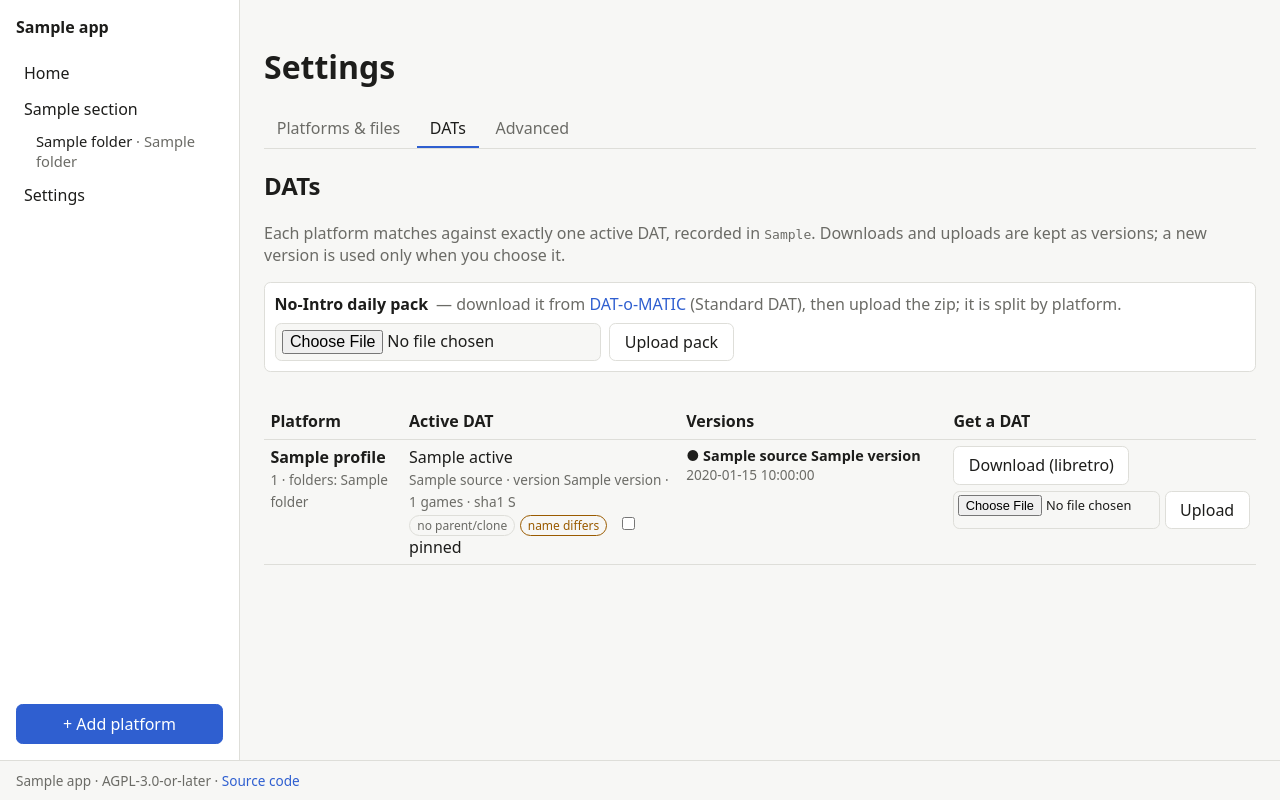
After one commit to joaopn/1g1r-webui, a Python web app: template src/g1r/web/templates/dats.html in a window 1280 px wide. The commit adds this page. Run offline with Jinja, Linux system fonts and the light colour scheme; the template is opened without the code that fills it: most values are stand-ins (such as "Sample title", 1, 10 or a date in 2020).

Commit message:
Add Settings -> DATs: download, upload, pack, versions, pin
One row per supported platform shows the active DAT (source, version,
game count, SHA1, identification-only / no parent-clone / name-differs
badges), its stored versions with 'use', and Download (libretro) /
Upload buttons; a pack upload and a DAT-o-MATIC link sit on top. Hash
display length is a config value.

```diff
--- a/src/g1r/web/static/app.css
+++ b/src/g1r/web/static/app.css
@@ -72,3 +72,20 @@ button.subtle { background: none; color: var(--muted); }
 .facts dt { color: var(--muted); }
 .facts dd { margin: 0; }
 section { margin-bottom: calc(var(--gap) * 2); }
+.tabs { display: flex; gap: 0.25rem; border-bottom: 1px solid var(--border); margin-bottom: var(--gap); }
+.tabs a { padding: 0.45rem 0.8rem; color: var(--muted); border-bottom: 2px solid transparent; }
+.tabs a.active { color: var(--text); border-bottom-color: var(--accent); }
+.badge { display: inline-block; font-size: 0.75rem; padding: 0.05rem 0.45rem; border-radius: 999px; border: 1px solid var(--border); color: var(--muted); margin-top: 0.2rem; }
+.badge.warn { color: var(--warn); border-color: var(--warn); }
+form.inline { display: inline; }
+label.inline { display: inline; font-weight: normal; margin: 0 0 0 0.4rem; }
+label.inline input { width: auto; }
+button.link { background: none; border: none; color: var(--accent); padding: 0 0.2rem; }
+button:disabled { opacity: 0.5; cursor: not-allowed; }
+.versions { list-style: none; margin: 0; padding: 0; font-size: 0.9rem; }
+.dats td { vertical-align: top; }
+.get { min-width: 14rem; }
+.get .upload { display: flex; gap: 0.3rem; margin-top: 0.4rem; }
+.get input[type=file] { font-size: 0.8rem; padding: 0.2rem; }
+.pack { display: flex; flex-wrap: wrap; align-items: center; gap: 0.5rem; background: var(--surface); border: 1px solid var(--border); border-radius: var(--radius); padding: 0.6rem; }
+.pack input[type=file] { width: auto; }
--- /dev/null
+++ b/src/g1r/web/templates/dats.html
@@ -0,0 +1,70 @@
+{% extends "base.html" %}
+{% block title %}DATs · Settings · {{ settings.app.name }}{% endblock %}
+{% block content %}
+<h1>Settings</h1>
+{% set tab = 'dats' %}{% include 'settings_nav.html' %}
+{% if msg %}<p class="ok" role="status">{{ msg }}</p>{% endif %}
+{% if error %}<p class="error" role="alert">{{ error }}</p>{% endif %}
+
+<section>
+  <h2>DATs</h2>
+  <p class="muted">Each platform matches against exactly one active DAT, recorded in <code>{{ settings.paths.library_path }}</code>. Downloads and uploads are kept as versions; a new version is used only when you choose it.</p>
+  <form class="pack" method="post" action="/dats/pack" enctype="multipart/form-data">
+    <strong>No-Intro daily pack</strong>
+    <span class="muted">— download it from <a href="{{ sources.nointro.website }}" target="_blank" rel="noopener">DAT-o-MATIC</a> (Standard DAT), then upload the zip; it is split by platform.</span>
+    <input type="file" name="file" accept=".zip" required aria-label="No-Intro daily pack zip">
+    <button type="submit">Upload pack</button>
+  </form>
+</section>
+
+<table class="grid dats">
+  <thead><tr><th>Platform</th><th>Active DAT</th><th>Versions</th><th>Get a DAT</th></tr></thead>
+  <tbody>
+  {% for row in rows %}
+  <tr id="{{ row.id }}">
+    <td><strong>{{ row.profile.name }}</strong><br><span class="muted small">{{ row.id }}{% if row.folders %} · folders: {{ row.folders | join(', ') }}{% endif %}</span></td>
+    <td>
+      {% if row.active %}
+        {{ row.active.header_name }}<br>
+        <span class="muted small">{{ sources[row.active.source].label }} · version {{ row.active.version or '?' }} · {{ "{:,}".format(row.active.game_count) }} games · sha1 <code title="{{ row.active.sha1 }}">{{ row.active.sha1[:settings.ui.hash_display_length] }}</code></span><br>
+        {% if sources[row.active.source].identification_only %}<span class="badge warn" title="No parent/clone data: files are identified, but versions of a game are not grouped from this DAT">identification only</span>{% endif %}
+        {% if not row.active.has_parent_clone and not sources[row.active.source].identification_only %}<span class="badge" title="This DAT carries no parent/clone links">no parent/clone</span>{% endif %}
+        {% if not row.active.matches_platform %}<span class="badge warn" title="The DAT's header name is not {{ row.profile.nointro_dat }}">name differs</span>{% endif %}
+        <form method="post" action="/dats/{{ row.id }}/pin" class="inline">
+          <label class="inline"><input type="checkbox" name="pinned" {{ 'checked' if row.pinned }} onchange="this.form.submit()"> pinned</label>
+        </form>
+      {% else %}
+        <span class="muted">none</span>
+      {% endif %}
+    </td>
+    <td>
+      {% if row.versions %}
+      <ul class="versions">
+        {% for v in row.versions %}
+        <li>
+          {% if row.active and v.id == row.active.id %}<strong>● {{ sources[v.source].label }} {{ v.version or '' }}</strong>
+          {% else %}
+          <form method="post" action="/dats/{{ row.id }}/activate" class="inline">
+            <input type="hidden" name="version_id" value="{{ v.id }}">
+            {{ sources[v.source].label }} {{ v.version or '' }}
+            <button type="submit" class="link" {{ 'disabled' if row.pinned }}>use</button>
+          </form>
+          {% endif %}
+          <span class="muted small">{{ v.added_at }}</span>
+        </li>
+        {% endfor %}
+      </ul>
+      {% else %}<span class="muted">—</span>{% endif %}
+    </td>
+    <td class="get">
+      <form method="post" action="/dats/{{ row.id }}/download" class="inline"><button type="submit" title="{{ sources.libretro.label }}: identification only">Download (libretro)</button></form>
+      <form method="post" action="/dats/{{ row.id }}/upload" enctype="multipart/form-data" class="upload">
+        <input type="file" name="file" accept=".dat,.xml,.zip" required aria-label="DAT file for {{ row.profile.name }}">
+        <button type="submit">Upload</button>
+      </form>
+    </td>
+  </tr>
+  {% endfor %}
+  </tbody>
+</table>
+{% endblock %}
--- a/src/g1r/web/templates/settings.html
+++ b/src/g1r/web/templates/settings.html
@@ -2,6 +2,7 @@
 {% block title %}Settings · {{ settings.app.name }}{% endblock %}
 {% block content %}
 <h1>Settings</h1>
+{% set tab = 'general' %}{% include 'settings_nav.html' %}
 
 <section id="platforms">
   <h2>Platforms</h2>
@@ -41,7 +42,7 @@
   </form>
 </section>
 
-<section>
+<section id="advanced">
   <h2>Advanced</h2>
   <p class="muted">The effective configuration: the shipped defaults merged with
   <code>{{ settings.paths.data_dir }}/{{ settings.paths.user_config_file }}</code>.
--- /dev/null
+++ b/src/g1r/web/templates/settings_nav.html
@@ -0,0 +1,5 @@
+<nav class="tabs" aria-label="Settings sections">
+  <a href="/settings#platforms" class="{{ 'active' if tab == 'general' }}">Platforms &amp; files</a>
+  <a href="/settings/dats" class="{{ 'active' if tab == 'dats' }}">DATs</a>
+  <a href="/settings#advanced" class="{{ 'active' if tab == 'advanced' }}">Advanced</a>
+</nav>
```
Also changed, not shown: src/g1r/web/app.py (+106 -2 lines), tests/test_dats_web.py (added, +58 -0 lines).
